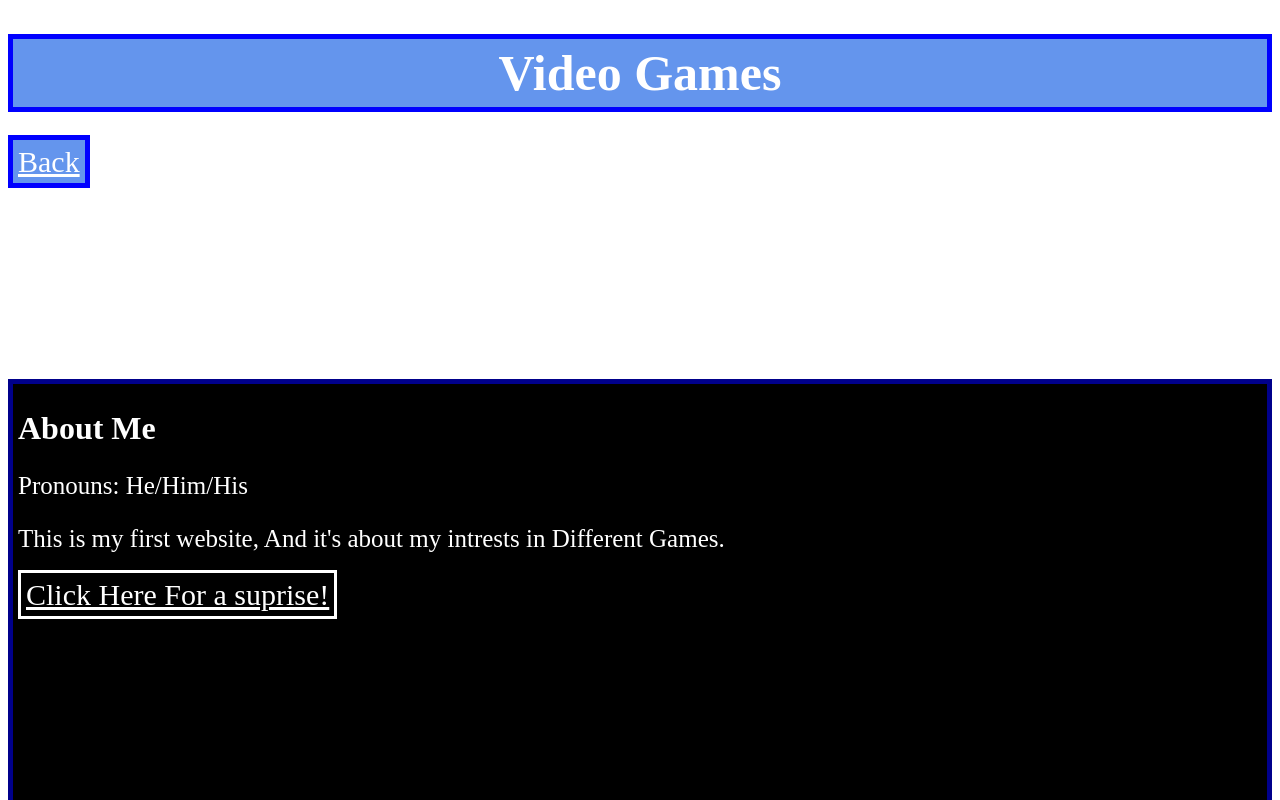
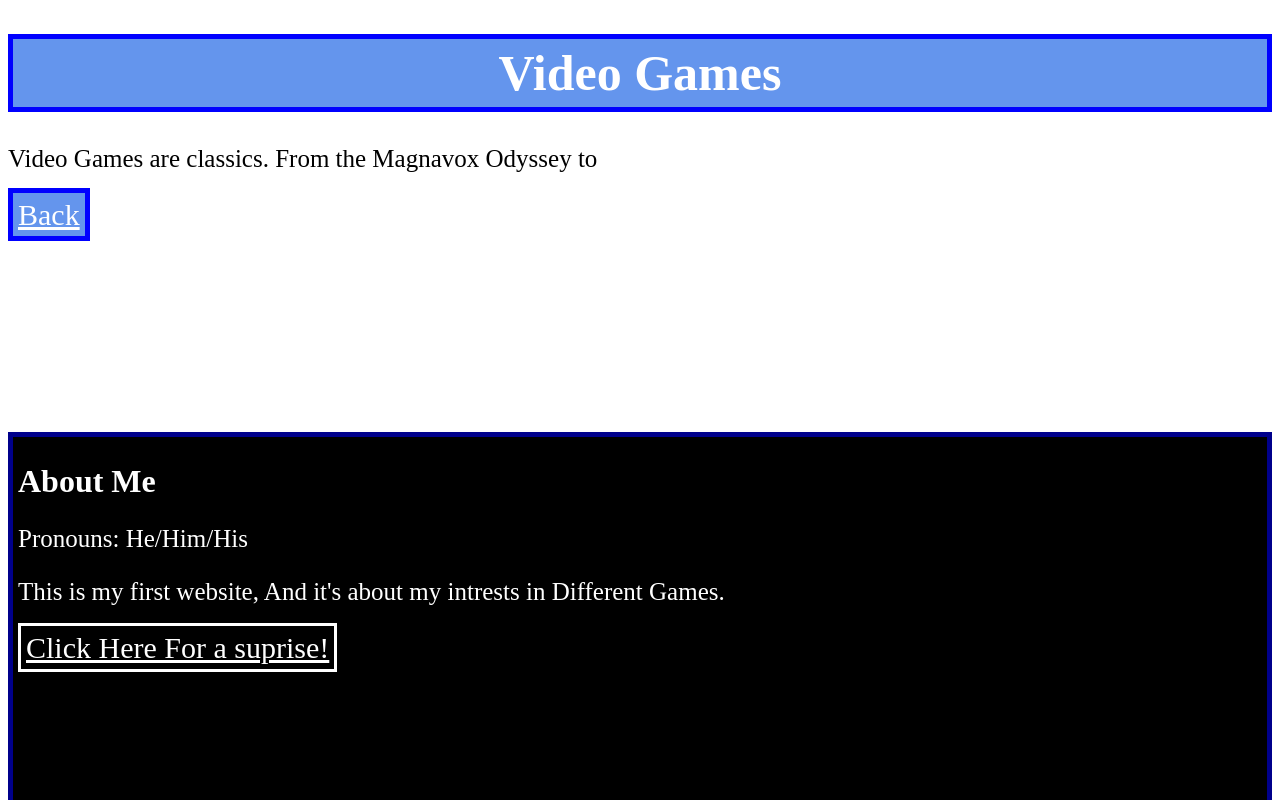
Before and after one commit to 28osmithYorkTech/28osmithYorkTech.github.io, a plain HTML site: page website practice/page3.html in a window 1280 px wide. Shown: the top 800 px of the page. Drawn offline with Linux system fonts and the light colour scheme.

Commit message:
Save 4
3/4/25 09:51

```diff
--- a/website practice/page3.html
+++ b/website practice/page3.html
@@ -8,7 +8,8 @@
 
 <body>
     <h1 class="head"> Video Games</h1>
-
+    <p> Video Games are classics. From the Magnavox Odyssey to
+    </p>
 
 
 
```
